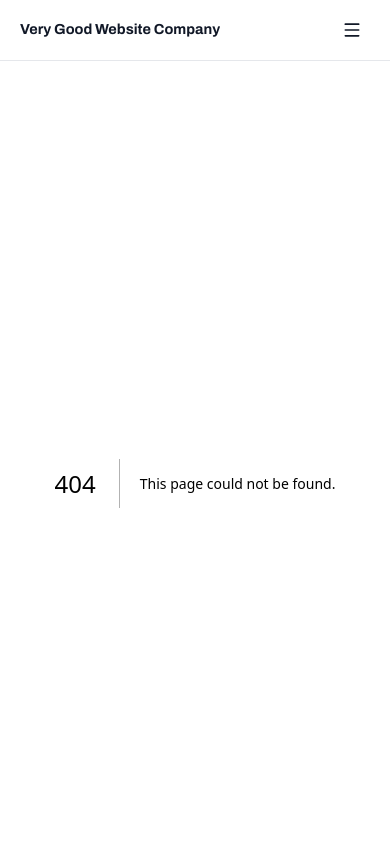
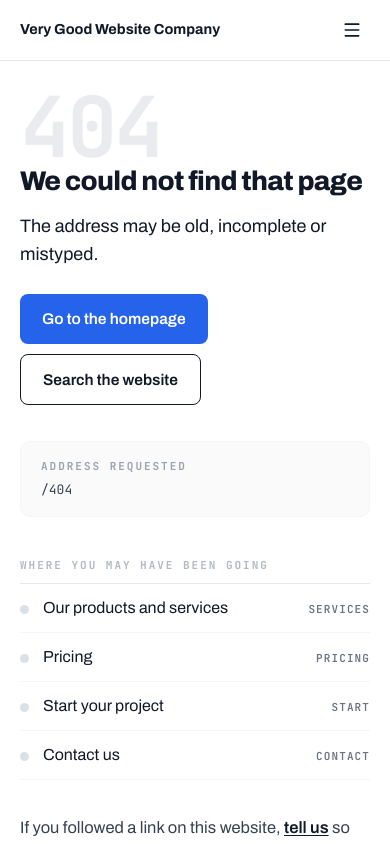
Before and after one commit to ayodhbhojithh/twinloom, a Next.js app: page /404 in a window 390 px wide. Before the commit this address had no page. Shown: the top 844 px of the page. Built offline with nearby package versions, Linux system fonts and the light colour scheme.

Commit message:
Enhance SiteHeader layout by adjusting flex properties for improved alignment and responsiveness. Update navigation styling to ensure links are centered and maintain proper spacing across different screen sizes.

```diff
--- /dev/null
+++ b/app/404/page.tsx
@@ -0,0 +1,23 @@
+import type { Metadata } from "next";
+
+import { NotFoundView } from "@/components/pages/not-found-view";
+
+/**
+ * The 404 at a readable address.
+ *
+ * The rail lists it as a screen, so it needs a route of its own to sit at. The
+ * real 404 is served by `app/not-found.tsx`; both render the same component, so
+ * there is one page and two ways of arriving at it.
+ *
+ * Noindex, as the draft's own metadata block specifies. A route that renders an
+ * error page with a 200 status is exactly the soft 404 crawlers penalise, which is
+ * why this one is kept out of the index rather than left to be discovered.
+ */
+export const metadata: Metadata = {
+  title: "Page not found",
+  robots: { index: false, follow: true },
+};
+
+export default function NotFoundPage() {
+  return <NotFoundView />;
+}
--- /dev/null
+++ b/app/not-found.tsx
@@ -0,0 +1,10 @@
+import { NotFoundView } from "@/components/pages/not-found-view";
+
+/**
+ * Next's own 404 handler. Serves a 404 status and renders inside the root layout,
+ * so the rail, the header and the footer come with it and a lost visitor still has
+ * the whole site to hand.
+ */
+export default function NotFound() {
+  return <NotFoundView />;
+}
--- /dev/null
+++ b/components/blocks/action-link.tsx
@@ -0,0 +1,55 @@
+import Link from "next/link";
+
+import { cn } from "@/lib/utils";
+
+/**
+ * The draft's `.act`: an action that is a link.
+ *
+ * Three weights, and the page decides which by what it is asking for rather than
+ * by how much it wants to shout. Primary is the one thing to do, secondary is the
+ * reasonable alternative, quiet is the way out.
+ *
+ * The draft fills primary with ink. This fills it with `active`, matching the call
+ * to action in the header, so that a primary action is the same object wherever it
+ * appears and colour means "this one" throughout the site.
+ */
+export function ActionLink({
+  href,
+  variant = "secondary",
+  className,
+  children,
+}: {
+  href: string;
+  variant?: "primary" | "secondary" | "quiet";
+  className?: string;
+  children: React.ReactNode;
+}) {
+  return (
+    <Link
+      href={href}
+      className={cn(
+        "inline-block rounded-field px-[22px] py-[13px] text-[15.5px] font-semibold transition-colors",
+        variant === "primary" &&
+          "bg-active text-white hover:opacity-90",
+        variant === "secondary" &&
+          "border border-ink bg-field text-ink hover:bg-ink hover:text-white",
+        variant === "quiet" &&
+          "border border-border bg-field font-medium text-quiet hover:text-ink",
+        className,
+      )}
+    >
+      {children}
+    </Link>
+  );
+}
+
+/**
+ * A row of actions.
+ *
+ * The draft spaces them with a margin on each button, which leaves a stray margin
+ * after the last one. A gap on the row is the same result without the remainder,
+ * and it wraps cleanly on a narrow screen.
+ */
+export function Actions({ children }: { children: React.ReactNode }) {
+  return <div className="flex flex-wrap gap-2.5">{children}</div>;
+}
--- /dev/null
+++ b/components/blocks/index.ts
@@ -0,0 +1,3 @@
+export { ActionLink, Actions } from "./action-link";
+export { SimpleList } from "./simple-list";
+export type { ListRow, ListTone } from "./simple-list";
--- /dev/null
+++ b/components/blocks/simple-list.tsx
@@ -0,0 +1,104 @@
+import Link from "next/link";
+
+import { cn } from "@/lib/utils";
+
+export type ListTone = "planned" | "active" | "done" | "amber" | "blocked";
+
+const DOT: Record<ListTone, string> = {
+  planned: "bg-planned",
+  active: "bg-active",
+  done: "bg-done",
+  amber: "bg-amber",
+  blocked: "bg-blocked",
+};
+
+export interface ListRow {
+  label: string;
+  /** The mono note on the right. A status, a count, a section name. */
+  note?: string;
+  href?: string;
+  tone?: ListTone;
+}
+
+/**
+ * The simple list from the style guide, section 06.
+ *
+ * A rule above, hairlines between, a dot, a name, and a mono note pushed right.
+ * It is the draft's one list pattern and it does a lot of work across the site:
+ * anywhere a set of things needs a state beside it, this is the shape.
+ *
+ * The dot carries the state and the note names it, so the meaning never rests on
+ * colour alone. That is the rule the draft states for its partner markers and it
+ * holds here for the same reason.
+ */
+export function SimpleList({
+  title,
+  count,
+  rows,
+  className,
+}: {
+  title?: string;
+  count?: string;
+  rows: readonly ListRow[];
+  className?: string;
+}) {
+  return (
+    <div className={cn("max-w-[720px]", className)}>
+      {title || count ? (
+        <div className="flex items-baseline justify-between gap-4 pb-2.5">
+          {title ? (
+            <h3 className="font-mono text-[11px] font-bold tracking-[0.18em] text-idx uppercase">
+              {title}
+            </h3>
+          ) : null}
+          {count ? (
+            <span className="font-mono text-[11px] font-semibold tracking-[0.1em] text-quiet uppercase">
+              {count}
+            </span>
+          ) : null}
+        </div>
+      ) : null}
+
+      <ul className="border-t border-border">
+        {rows.map((row) => {
+          const inner = (
+            <>
+              <span
+                aria-hidden
+                className={cn(
+                  "relative top-px size-[9px] shrink-0 rounded-pill",
+                  DOT[row.tone ?? "planned"],
+                )}
+              />
+
+              <span className="min-w-0 flex-1 truncate text-[16px] text-ink">
+                {row.label}
+              </span>
+
+              {row.note ? (
+                <span className="shrink-0 text-right font-mono text-[11px] font-semibold tracking-[0.1em] text-quiet uppercase">
+                  {row.note}
+                </span>
+              ) : null}
+            </>
+          );
+
+          return (
+            <li key={row.label} className="border-b border-hair">
+              {row.href ? (
+                <Link
+                  href={row.href}
+                  className="flex items-baseline gap-3.5 py-3 transition-colors hover:[&_span:nth-child(2)]:underline"
+                >
+                  {inner}
+                </Link>
+              ) : (
+                <div className="flex items-baseline gap-3.5 py-3">{inner}</div>
+              )}
+            </li>
+          );
+        })}
+      </ul>
+    </div>
+  );
+}
--- a/components/layout/site-header.tsx
+++ b/components/layout/site-header.tsx
@@ -50,9 +50,12 @@ export function SiteHeader() {
             narrows shoves the whole page down, and the rail is already carrying
             every page from `lg` up, so these seven are a convenience rather than
             the navigation. They appear only once there is room beside it. */}
+        {/* `flex-1` and centred, so the links sit on the header's centre line
+            rather than trailing the brand. The right group keeps `ml-auto` for
+            the widths where the nav is not rendered at all. */}
         <nav
           aria-label="Primary"
-          className="hidden flex-nowrap items-center gap-x-5 2xl:flex"
+          className="hidden flex-1 flex-nowrap items-center justify-center gap-x-5 2xl:flex"
         >
           {HEADER_NAV.map((item) => {
             /* `startsWith` so a child route still marks its parent, but the home
--- /dev/null
+++ b/components/pages/not-found-view.tsx
@@ -0,0 +1,99 @@
+"use client";
+
+import { usePathname } from "next/navigation";
+
+import { Actions, ActionLink } from "@/components/blocks/action-link";
+import { SimpleList } from "@/components/blocks/simple-list";
+import { PageHeading, PageShell } from "@/components/layout";
+import { ROUTES } from "@/lib/site";
+
+/** The draft's four, and where each one sits, so the note is not decoration. */
+const USEFUL = [
+  {
+    label: "Our products and services",
+    note: "Services",
+    href: ROUTES.services,
+  },
+  { label: "Pricing", note: "Pricing", href: ROUTES.pricing },
+  { label: "Start your project", note: "Start", href: ROUTES.start },
+  { label: "Contact us", note: "Contact", href: ROUTES.contact },
+] as const;
+
+/**
+ * The 404.
+ *
+ * The copy is the draft's, word for word. The treatment is the system's own, and
+ * the whole idea is that a system this quiet does not need a new voice to make an
+ * error page feel considered. It needs its own voice, used well.
+ *
+ * Three decisions carry it.
+ *
+ * The numeral is set in mono at display size. The draft's one rule about mono is
+ * that it is for machine labels, and `404` is the most machine label there is: it
+ * is a status code, not a word. Setting it huge and in the faintest grey makes it
+ * a graphic without inventing any ink the site does not already use.
+ *
+ * The address that failed is shown back. A visitor who mistyped can see the typo,
+ * and a visitor who followed a bad link has the thing to quote when they tell us,
+ * which is the last line the draft asks for. `usePathname` is why this is a client
+ * component, and it is the only reason.
+ *
+ * The four useful links use the simple list rather than a bulleted list, so the
+ * page ends in a component the rest of the site already uses instead of in raw
+ * markup that happens to be here.
+ */
+export function NotFoundView() {
+  const pathname = usePathname();
+
+  return (
+    <PageShell>
+      {/* aria-hidden: a screen reader gets "We could not find that page" from
+          the heading. Reading out "404" first is noise. */}
+      <p
+        aria-hidden
+        className="mb-1 font-mono text-[84px] leading-[0.82] font-bold tracking-[-0.04em] text-unrated select-none sm:text-[120px] lg:text-[150px]"
+      >
+        404
+      </p>
+
+      <PageHeading
+        title="We could not find that page"
+        lead="The address may be old, incomplete or mistyped."
+      >
+        <Actions>
+          <ActionLink href={ROUTES.home} variant="primary">
+            Go to the homepage
+          </ActionLink>
+          <ActionLink href={ROUTES.search}>Search the website</ActionLink>
+        </Actions>
+      </PageHeading>
+
+      {/* The fact, in the typeface the system reserves for facts. */}
+      <div className="mt-9 max-w-[720px] rounded-card border border-hair bg-well px-5 py-4">
+        <p className="font-mono text-[11px] font-bold tracking-[0.18em] text-label uppercase">
+          Address requested
+        </p>
+        <p className="mt-1.5 font-mono text-[13px] break-all text-body">
+          {pathname}
+        </p>
+      </div>
+
+      <SimpleList
+        className="mt-10"
+        title="Where you may have been going"
+        rows={USEFUL.map((row) => ({ ...row, tone: "planned" as const }))}
+      />
+
+      <p className="mt-9 max-w-[720px] text-[16.5px]">
+        If you followed a link on this website,{" "}
+        <a
+          href={ROUTES.contact}
+          className="font-semibold text-ink underline underline-offset-2"
+        >
+          tell us
+        </a>{" "}
+        so that we can fix it.
+      </p>
+    </PageShell>
+  );
+}
```
